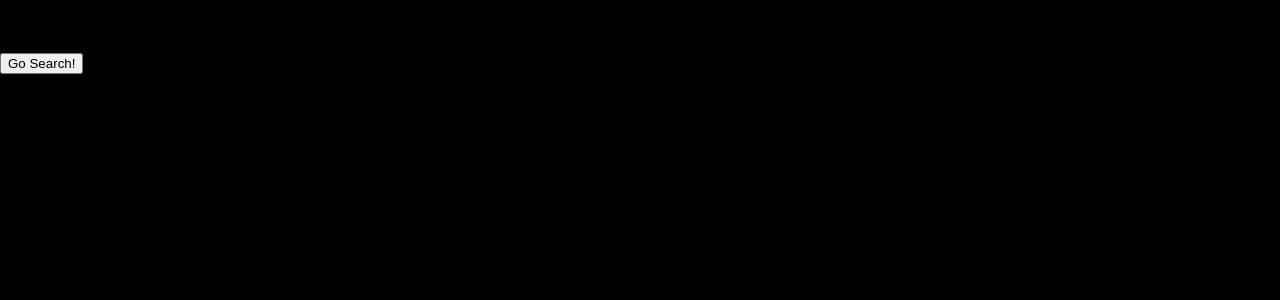
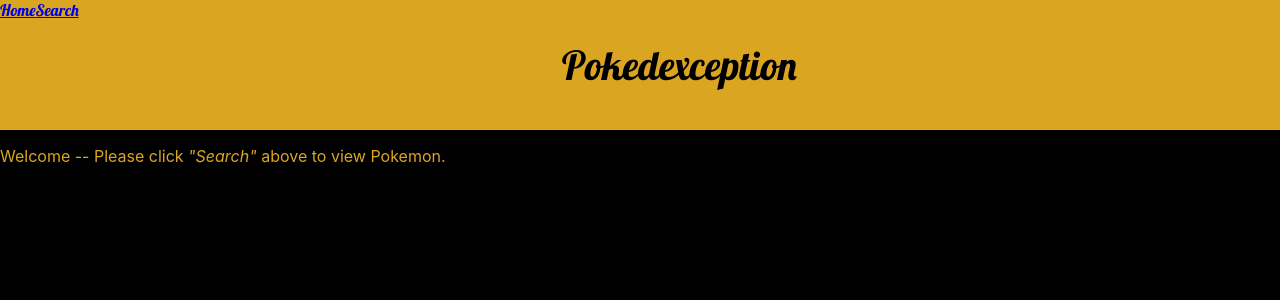
Before and after one commit to sgerpdx/lab03-pokelist, a React (Create React App) app: page / in a window 1280 px wide. Shown: the top 300 px of the page. Built offline with nearby package versions, Linux system fonts and the light colour scheme.

Commit message:
navigation working

```diff
--- a/src/App.js
+++ b/src/App.js
@@ -4,12 +4,14 @@
 import './App.css';
 import HomePage from './HomePage.js';
 import SearchPage from './SearchPage.js';
+import Header from './Header.js';
 
 export default class App extends React.Component {
   render() {
     return (
       <div>
         <Router>
+          <Header />
           <Switch>
             <Route
               path="/"
--- a/src/Header.css
+++ b/src/Header.css
@@ -12,14 +12,27 @@
     justify-content: left;
 }
 
-.title-area {
+/* .title-area {
     display: flex;
     justify-content: center;
     font-size: 2em;
-}
+} */
 
 .right-space {
     display: flex;
     justify-content: center;
     align-items: center;
 }
+
+.nav-links {
+    display: flex;
+    background-color: goldenrod;
+    font-family: 'Lobster', cursive;
+}
+
+.title-area {
+    display: flex;
+    justify-content: center;
+    font-size: 2.5em;
+    width: 100%;
+}
--- a/src/Header.js
+++ b/src/Header.js
@@ -1,18 +1,30 @@
 import React from 'react'
 import style from './Header.css';
 import pokes from './data.js';
+import { NavLink, withRouter } from 'react-router-dom';
 
 export default class Header extends React.Component {
     render() {
         return (
-            <div className="header-area"
-                key={pokes.pokemon}>
-                <div className="left-space"></div>
+            <header className="nav-links">
+                <NavLink exact activeClassName="selected" to="/">
+                    Home
+                </NavLink>
+
+                <NavLink exact activeClassName="selected" to="/search">
+                    Search
+                </NavLink>
                 <p className="title-area">Pokedexception</p>
-                <div className="right-space">
-                    <span className="nav-link">Home</span>
-                </div>
-            </div>
+            </header>
+
+            // <div className="header-area"
+            //     key={pokes.pokemon}>
+            //     <div className="left-space"></div>
+            //     <p className="title-area">Pokedexception</p>
+            //     <div className="right-space">
+            //         <span className="nav-link">Home</span>
+            //     </div>
+            // </div>
         )
     }
 }
--- a/src/HomePage.css
+++ b/src/HomePage.css
@@ -0,0 +1,3 @@
+.instructions {
+    color: goldenrod;
+}
--- a/src/HomePage.js
+++ b/src/HomePage.js
@@ -1,13 +1,12 @@
 import React from 'react';
-
+import style from './HomePage.css';
 
 
 export default class HomePage extends React.Component {
     render() {
         return (
             <div>
-                <p>Welcome to the PokeList. Please click below to search Pokemon:</p>
-                <button className="leave-home">Go Search!</button>
+                <p className="instructions">Welcome -- Please click <em>"Search"</em> above to view Pokemon.</p>
             </div>
         )
     }
--- a/src/PokeList.css
+++ b/src/PokeList.css
@@ -3,6 +3,6 @@
     display: flex;
     flex-wrap: wrap;
     justify-content: space-evenly;
-    border: solid 1px goldenrod;
-    border-radius: 20px;
+    /* border: solid 1px goldenrod;
+    border-radius: 20px; */
 }
--- a/src/SearchPage.js
+++ b/src/SearchPage.js
@@ -32,8 +32,6 @@
         })
     }
 
-
-
     render() {
         console.log(this.state.query);
         console.log(this.state.category);
@@ -47,30 +45,13 @@
                 b[this.state.category].localeCompare(a[this.state.category]));
         }
 
-        // const filteredPokes = pokes.map(poke => <div key={poke._id}>
-        //     <img src={poke.url_image} height="100" />
-        //     <p>{poke.pokemon}</p>
-        // </div>)
-
         const filteredPokes = pokes.filter(poke => poke.pokemon.includes(this.state.query))
         console.log(filteredPokes);
 
         return (
             <section>
-                <Header />
                 <div className="search-layout">
                     <nav className="search-area">
-
-                        {/* <form className="input-search" onSubmit={this.handleInputSubmit}>
-                            <label>
-                                Pokemon:
-                            <input type="text" currentValue={this.state.query}
-                                    onChange={this.handleInputChange}
-                                    key={pokes.pokemon} />
-                            </label>
-                            <input type="submit" value="Submit" />
-                        </form> */}
-
 
                         <SearchBar currentValue={this.state.query}
                             handleChange={this.handleInputChange}
```
